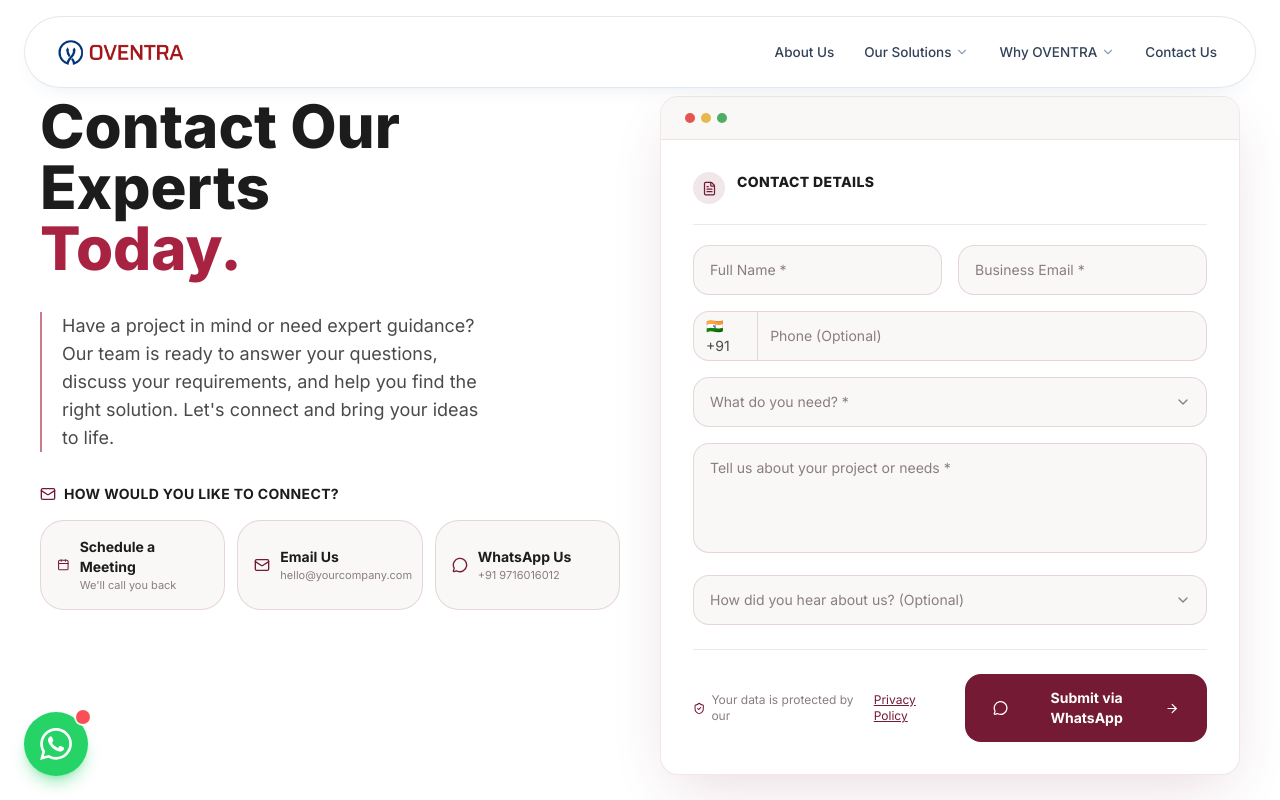
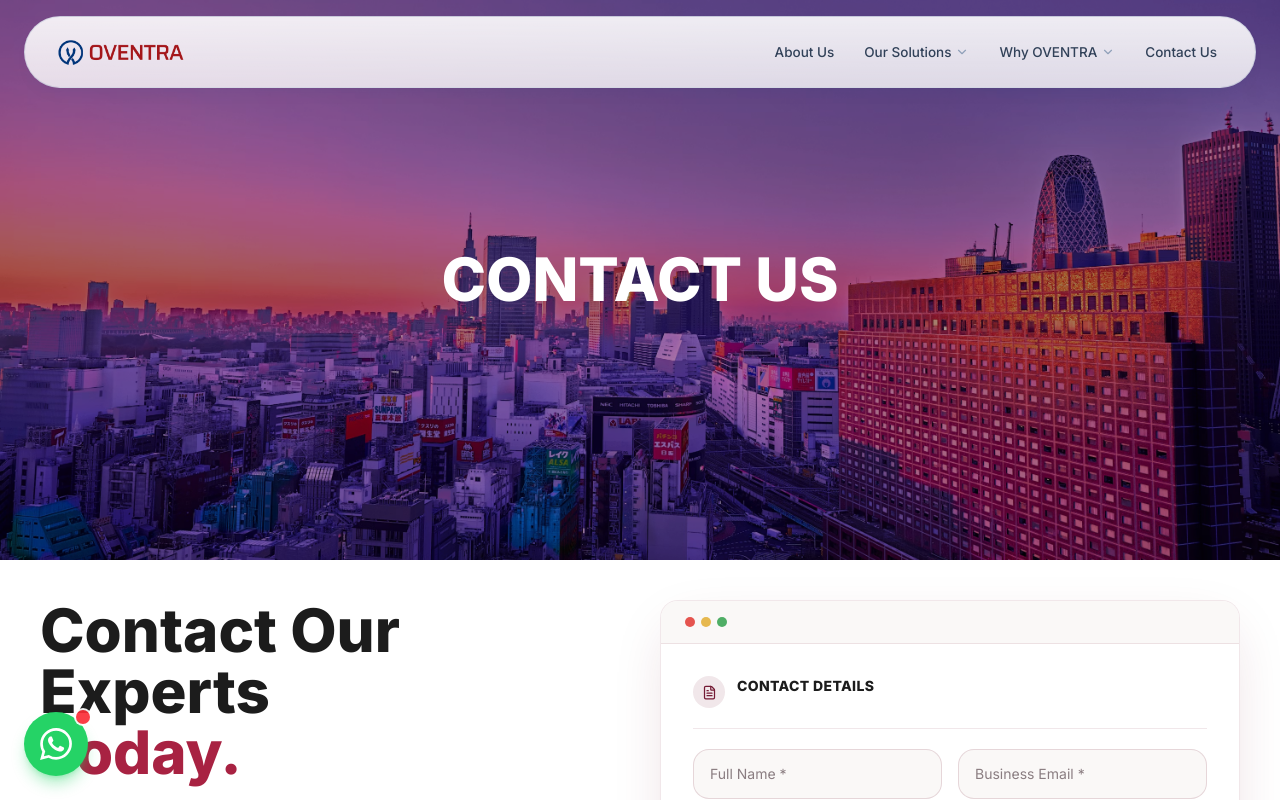
Before and after one commit to care-droid/ov, a Next.js app: page /contactus in a window 1280 px wide. Shown: the top 800 px of the page. Built offline with nearby package versions, Linux system fonts and the light colour scheme.

Commit message:
npm build contact

```diff
--- a/src/app/contactus/page.tsx
+++ b/src/app/contactus/page.tsx
@@ -105,8 +105,30 @@ export default function Contact() {
     "w-full bg-[#faf8f7] border rounded-md px-4 py-3.5 text-sm text-[#1c1c1c] placeholder:text-[#8a7d81] outline-none transition-colors focus:border-[#741A34] focus:bg-white";
 
   return (
-    <section className="w-full bg-white py-16 md:py-24">
-      <div className="max-w-7xl mx-auto px-6 md:px-10 grid lg:grid-cols-2 gap-14 lg:gap-10 items-start">
+    <section className="w-full bg-white">
+
+        <div className="relative w-full h-[70vh] overflow-hidden">
+  {/* Background Image */}
+  <img
+    src="/contactus/contactus.avif"
+    alt="Contact Us"
+    className="absolute inset-0 w-full h-full object-cover"
+  />
+
+  {/* Optional Dark Overlay */}
+  <div className="absolute inset-0 bg-black/35" />
+
+  {/* Text Content */}
+  <div className="relative z-10 flex h-full items-center justify-center px-6">
+    <motion.h1
+      variants={fadeUp}
+      className="text-center text-white font-extrabold leading-[1.02] text-4xl sm:text-5xl md:text-6xl"
+    >
+      CONTACT US
+    </motion.h1>
+  </div>
+</div>
+      <div className="max-w-7xl mt-10 mb-10 mx-auto px-6 md:px-10 grid lg:grid-cols-2 gap-14 lg:gap-10 items-start">
         {/* ------------------------------------------------------ */}
         {/* Left column                                             */}
         {/* ------------------------------------------------------ */}
@@ -130,11 +152,11 @@ export default function Contact() {
           </motion.h1>
 
           <motion.p
-            variants={fadeUp}
-            className="border-l-2 border-[#A82242]/60 pl-5 text-[#4a4a4a] text-base md:text-lg max-w-md mb-8"
-          >
-            Have a project in mind or need expert guidance? Our team is ready to answer your questions, discuss your requirements, and help you find the right solution. Let's connect and bring your ideas to life.
-          </motion.p>
+  variants={fadeUp}
+  className="border-l-2 border-[#A82242]/60 pl-5 text-[#4a4a4a] text-base md:text-lg max-w-md mb-8"
+>
+  Have a project in mind or need expert guidance? Our team is ready to answer your questions, discuss your requirements, and help you find the right solution. Let&apos;s connect and bring your ideas to life.
+</motion.p>
 
 
           <motion.div variants={fadeUp}>
```
